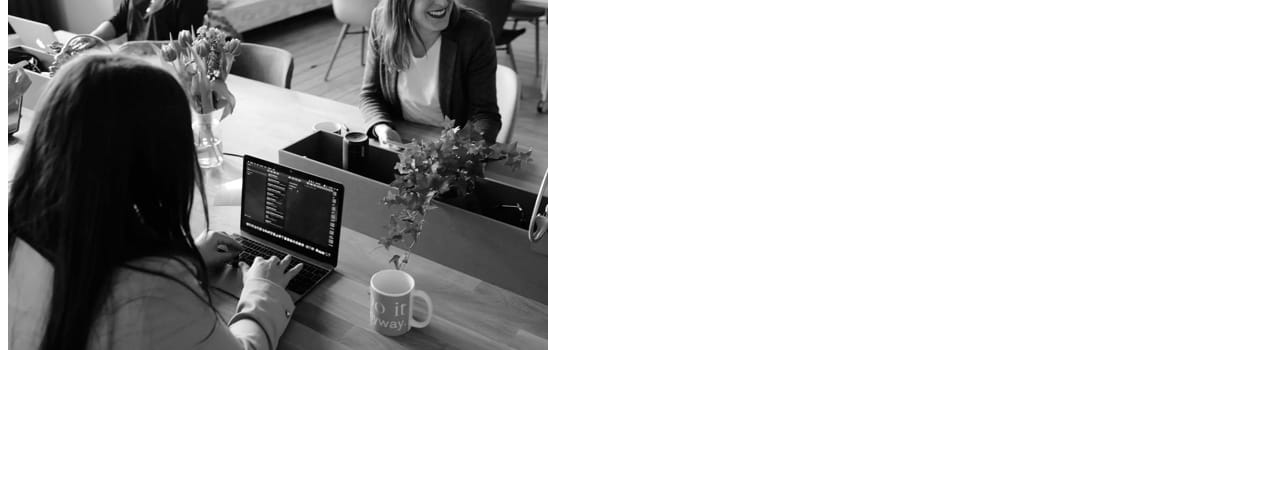
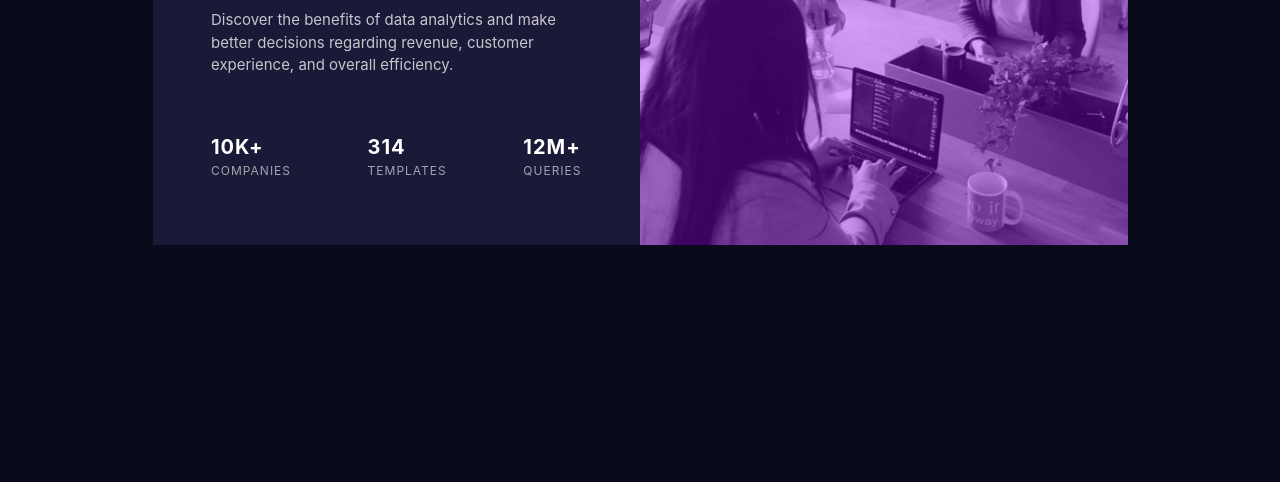
Before and after one commit to shivani-1111/stats-preview-card-component, a plain HTML site: page index.html in a window 1280 px wide. Shown: the part 318-800 px from the top of the page. Drawn offline with Linux system fonts and the light colour scheme; the site is published under a folder, as on GitHub Pages, so addresses that start at the root find nothing; a web font is replaced by a local one.

Commit message:
Update index.html

```diff
--- a/index.html
+++ b/index.html
@@ -7,7 +7,7 @@
   <!-- displays site properly based on user's device -->
 
   <link rel="icon" type="image/png" sizes="32x32" href="./images/favicon-32x32.png">
-  <link rel="stylesheet" href="/dist/css/main.css">
+  <link rel="stylesheet" href="./dist/css/main.css">
 
   <link rel="stylesheet" href="https://fonts.google.com/specimen/Inter">
   <link rel="stylesheet" href="https://fonts.google.com/specimen/Lexend+Deca">
```
